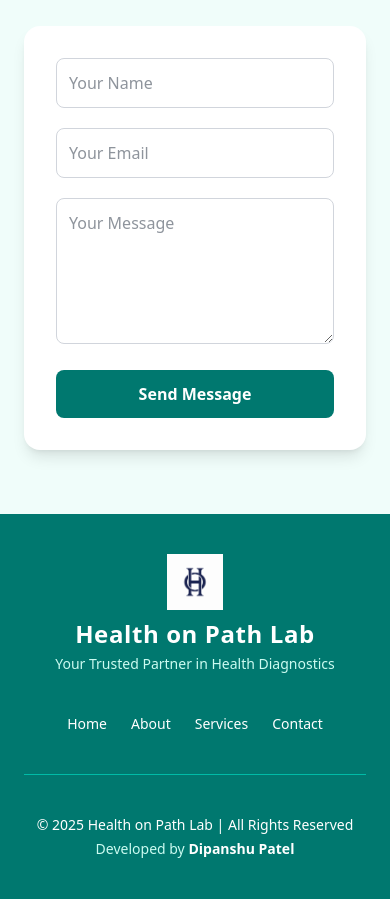
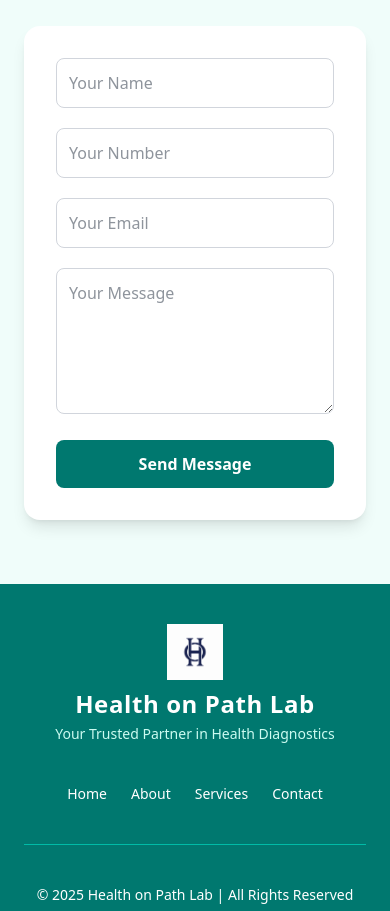
Before and after one commit to DipanshuPatelWWL/heath-on-path-lab, a React (Vite) app: page / in a window 390 px wide. Shown: the part 6820-7731 px from the top of the page. Built offline with nearby package versions, Linux system fonts and the light colour scheme.

Commit message:
update contact , and phone

```diff
--- a/src/api/API.jsx
+++ b/src/api/API.jsx
@@ -2,7 +2,8 @@
 import axios from "axios";
 
 const API = axios.create({
-    baseURL: "https://heath-on-back.onrender.com/api", // backend base URL
+    baseURL: "https://heath-on-back.onrender.com/api",
+    // baseURL: "http://localhost:4000/api",
     headers: {
         "Content-Type": "application/json",
     },
--- a/src/components/Contact.jsx
+++ b/src/components/Contact.jsx
@@ -3,7 +3,7 @@ import { Mail, MapPin, Phone } from "lucide-react";
 import API from "../api/API"; // Axios instance
 
 const Contact = () => {
-    const [formData, setFormData] = useState({ name: "", email: "", message: "" });
+    const [formData, setFormData] = useState({ name: "", email: "", message: "", phone: "" });
     const [loading, setLoading] = useState(false);
     const [status, setStatus] = useState("");
 
@@ -22,7 +22,7 @@ const Contact = () => {
 
             if (data.success) {
                 setStatus("Message sent successfully!");
-                setFormData({ name: "", email: "", message: "" });
+                setFormData({ name: "", email: "", message: "", phone: "" });
             } else {
                 setStatus(data.message || "Failed to send message. Please try again.");
             }
@@ -77,6 +77,15 @@ const Contact = () => {
                                 className="border border-gray-300 rounded-lg p-3 w-full focus:ring-2 focus:ring-teal-600"
                             />
                             <input
+                                name="phone"
+                                type="number"
+                                placeholder="Your Number"
+                                value={formData.phone}
+                                onChange={handleChange}
+                                required
+                                className="border border-gray-300 rounded-lg p-3 w-full focus:ring-2 focus:ring-teal-600"
+                            />
+                            <input
                                 name="email"
                                 type="email"
                                 placeholder="Your Email"
```
